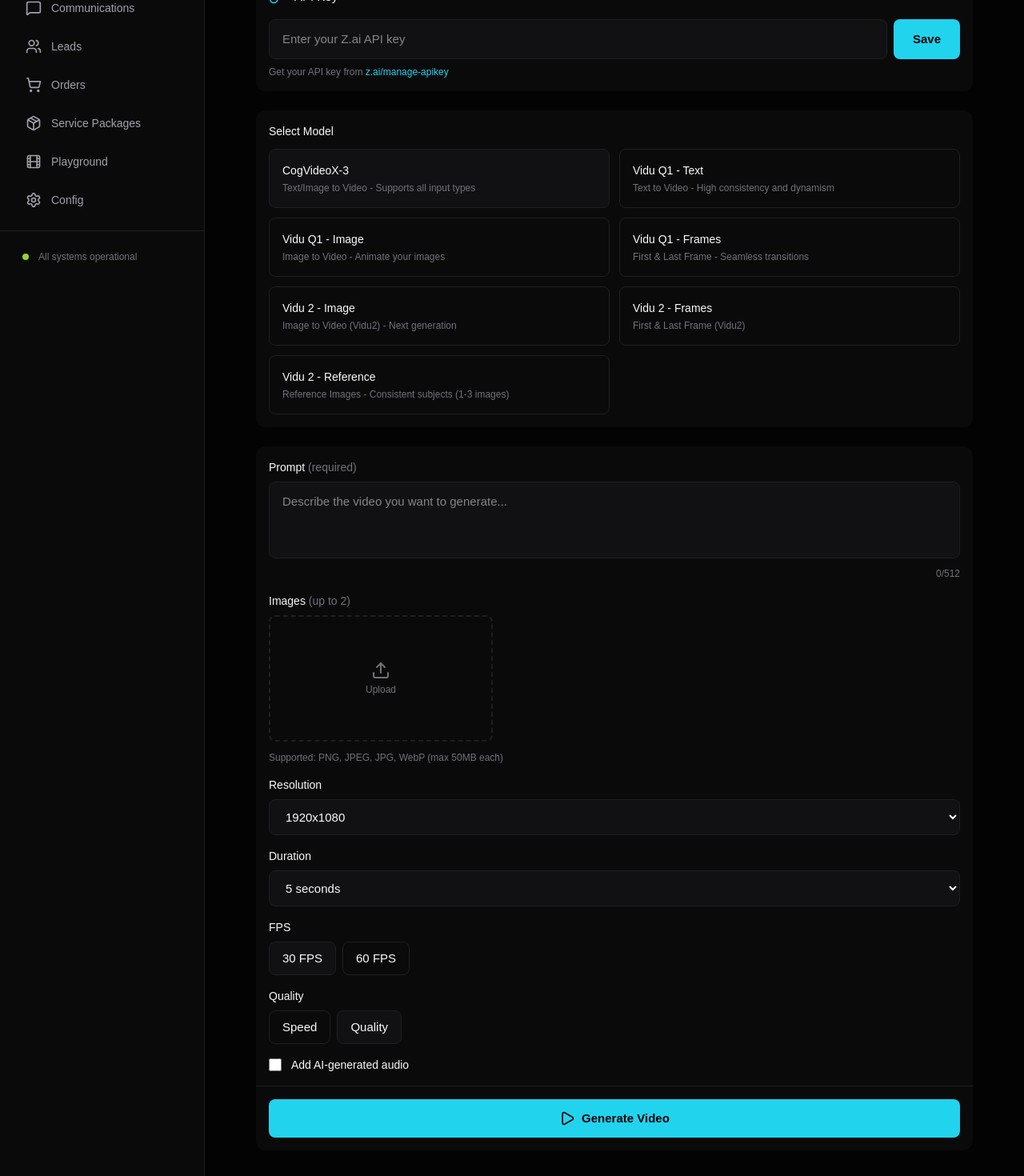
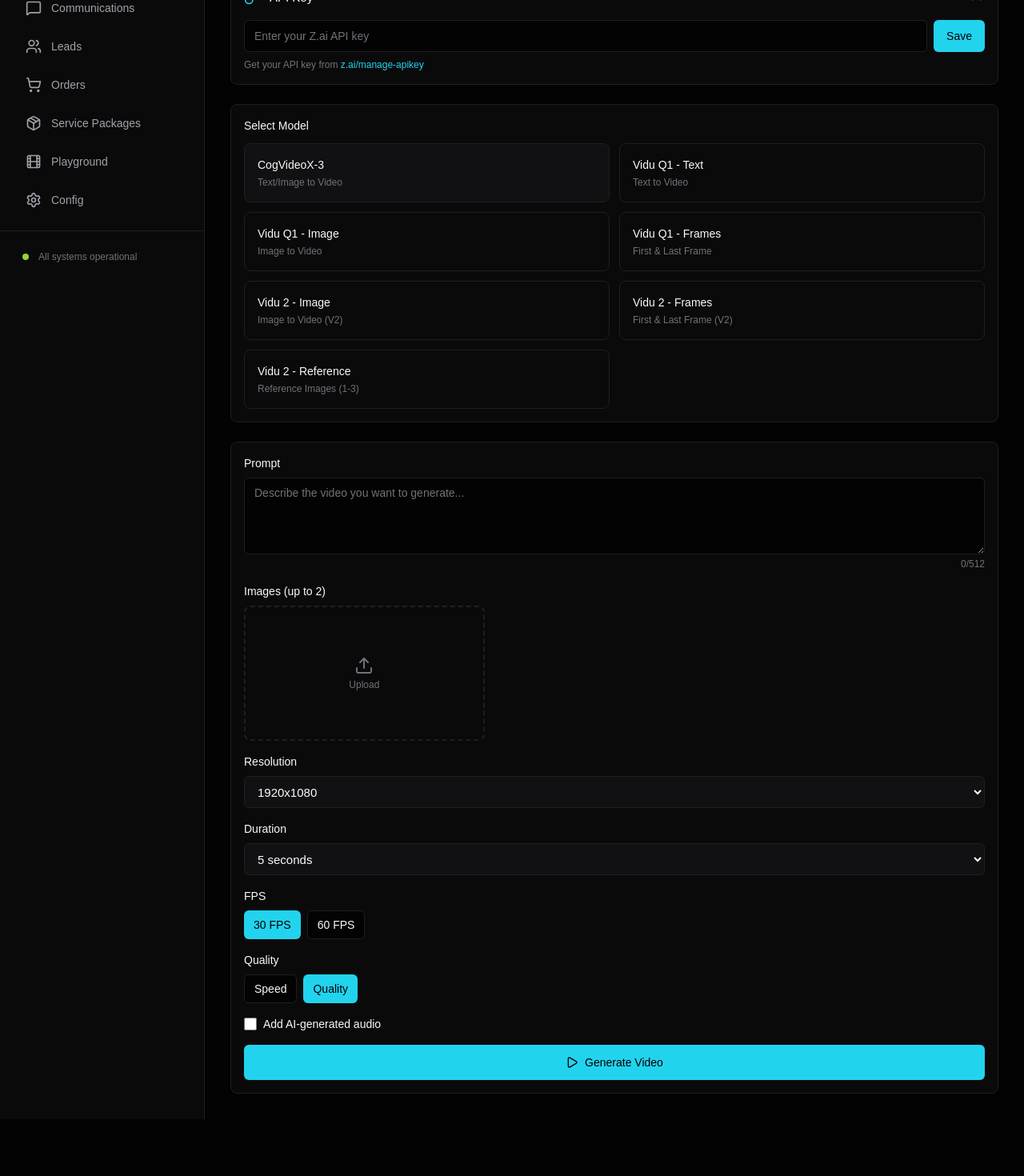
Before and after one commit to vtoool/automator, a Next.js app: page /dashboard/playground in a window 1280 px wide. Shown: the part 140-1610 px from the top of the page at 80% size. After the commit the page ends 1539 px from the top, so only its background shows below. Built offline with nearby package versions, Linux system fonts and the light colour scheme.

Commit message:
Rewrite playground page using UI components, fix click issue

```diff
--- a/app/dashboard/layout.tsx
+++ b/app/dashboard/layout.tsx
@@ -86,7 +86,7 @@
         )}
 
         {/* Main content */}
-        <main className="flex-1 min-h-screen" style={{ pointerEvents: 'auto' }}>
+        <main className="flex-1 min-h-screen z-20 relative">
           {children}
         </main>
       </div>
--- a/app/dashboard/playground/page.tsx
+++ b/app/dashboard/playground/page.tsx
@@ -1,8 +1,12 @@
 "use client"
 
 import { useState, useEffect, useRef } from 'react'
-import { Film, Key, Upload, Play, Download, Loader2, CheckCircle, XCircle, AlertCircle, ChevronDown, ChevronUp, Image as ImageIcon, X } from 'lucide-react'
-import { cn } from '@/lib/utils'
+import { Card } from '@/components/ui/card'
+import { Button } from '@/components/ui/button'
+import { Input } from '@/components/ui/input'
+import { Textarea } from '@/components/ui/textarea'
+import { Badge } from '@/components/ui/badge'
+import { Film, Key, Upload, Play, Download, Loader2, CheckCircle, XCircle, AlertCircle, ChevronDown, ChevronUp, X } from 'lucide-react'
 
 type ModelType = 'cogvideox-3' | 'viduq1-text' | 'viduq1-image' | 'viduq1-start-end' | 'vidu2-image' | 'vidu2-start-end' | 'vidu2-reference'
 
@@ -27,7 +31,7 @@
   {
     id: 'cogvideox-3',
     name: 'CogVideoX-3',
-    description: 'Text/Image to Video - Supports all input types',
+    description: 'Text/Image to Video',
     supportsImages: 2,
     supportsPrompt: true,
     supportsStyle: false,
@@ -43,7 +47,7 @@
   {
     id: 'viduq1-text',
     name: 'Vidu Q1 - Text',
-    description: 'Text to Video - High consistency and dynamism',
+    description: 'Text to Video',
     supportsImages: 0,
     supportsPrompt: true,
     supportsStyle: true,
@@ -59,7 +63,7 @@
   {
     id: 'viduq1-image',
     name: 'Vidu Q1 - Image',
-    description: 'Image to Video - Animate your images',
+    description: 'Image to Video',
     supportsImages: 1,
     supportsPrompt: true,
     supportsStyle: false,
@@ -75,7 +79,7 @@
   {
     id: 'viduq1-start-end',
     name: 'Vidu Q1 - Frames',
-    description: 'First & Last Frame - Seamless transitions',
+    description: 'First & Last Frame',
     supportsImages: 2,
     supportsPrompt: true,
     supportsStyle: false,
@@ -91,7 +95,7 @@
   {
     id: 'vidu2-image',
     name: 'Vidu 2 - Image',
-    description: 'Image to Video (Vidu2) - Next generation',
+    description: 'Image to Video (V2)',
     supportsImages: 1,
     supportsPrompt: true,
     supportsStyle: false,
@@ -107,7 +111,7 @@
   {
     id: 'vidu2-start-end',
     name: 'Vidu 2 - Frames',
-    description: 'First & Last Frame (Vidu2)',
+    description: 'First & Last Frame (V2)',
     supportsImages: 2,
     supportsPrompt: true,
     supportsStyle: false,
@@ -123,7 +127,7 @@
   {
     id: 'vidu2-reference',
     name: 'Vidu 2 - Reference',
-    description: 'Reference Images - Consistent subjects (1-3 images)',
+    description: 'Reference Images (1-3)',
     supportsImages: 3,
     supportsPrompt: true,
     supportsStyle: false,
@@ -155,7 +159,6 @@
   const [withAudio, setWithAudio] = useState(false)
   const [movement, setMovement] = useState<'auto' | 'small' | 'medium' | 'large'>('auto')
 
-  const [taskId, setTaskId] = useState<string | null>(null)
   const [taskStatus, setTaskStatus] = useState<'idle' | 'processing' | 'success' | 'fail'>('idle')
   const [videoUrl, setVideoUrl] = useState<string | null>(null)
   const [error, setError] = useState<string | null>(null)
@@ -203,7 +206,6 @@
     const files = e.target.files
     if (!files) return
 
-    const newImages: string[] = []
     const maxImages = selectedModel.supportsImages
 
     Array.from(files).slice(0, maxImages - images.length).forEach(file => {
@@ -234,16 +236,6 @@
     if (!apiKey) {
       setError('Please enter your API key first')
       setApiKeyExpanded(true)
-      return
-    }
-
-    if (selectedModel.supportsImages === 0 && !prompt.trim()) {
-      setError('Please enter a prompt')
-      return
-    }
-
-    if (selectedModel.supportsImages > 0 && images.length === 0 && !prompt.trim()) {
-      setError('Please enter a prompt or upload at least one image')
       return
     }
 
@@ -324,7 +316,6 @@
         throw new Error(data.message || 'Failed to submit generation request')
       }
 
-      setTaskId(data.id)
       setProgressMsg('Video is being generated... (this may take a few minutes)')
       startPolling(data.id)
     } catch (err) {
@@ -379,7 +370,6 @@
   }
 
   const resetForm = () => {
-    setTaskId(null)
     setTaskStatus('idle')
     setVideoUrl(null)
     setError(null)
@@ -392,9 +382,8 @@
   }
 
   return (
-    <div className="min-h-screen bg-[var(--bg-void)] p-6">
-      <div className="max-w-4xl mx-auto">
-        <div className="flex items-center gap-3 mb-8">
+    <div className="p-6 lg:p-8 space-y-6">
+      <div className="flex items-center gap-3">
         <div className="w-10 h-10 rounded-lg bg-gradient-to-br from-[var(--accent-cyan)] to-[var(--accent-magenta)] flex items-center justify-center">
           <Film className="h-5 w-5 text-black" />
         </div>
@@ -404,38 +393,34 @@
         </div>
       </div>
 
-        {/* API Key Section */}
-        <div className="card-gradient rounded-xl mb-6">
+      {/* API Key */}
+      <Card className="p-4">
         <button
           onClick={() => setApiKeyExpanded(!apiKeyExpanded)}
-            className="w-full flex items-center justify-between p-4 text-left"
+          className="w-full flex items-center justify-between text-left"
         >
           <div className="flex items-center gap-3">
             <Key className="h-5 w-5 text-[var(--accent-cyan)]" />
             <span className="font-medium">API Key</span>
-              {apiKey && <span className="badge-success">Saved</span>}
+            {apiKey && <Badge className="bg-[var(--accent-lime)]/20 text-[var(--accent-lime)]">Saved</Badge>}
           </div>
           {apiKeyExpanded ? <ChevronUp className="h-5 w-5" /> : <ChevronDown className="h-5 w-5" />}
         </button>
 
         {apiKeyExpanded && (
-            <div className="px-4 pb-4">
+          <div className="mt-4">
             <div className="flex gap-2">
-                <input
+              <Input
                 type="password"
                 value={apiKey}
                 onChange={(e) => setApiKey(e.target.value)}
                 placeholder="Enter your Z.ai API key"
-                  className="input-dark flex-1"
+                className="flex-1"
               />
               {apiKey ? (
-                  <button onClick={clearApiKey} className="btn-secondary px-4">
-                    Clear
-                  </button>
+                <Button variant="outline" onClick={clearApiKey}>Clear</Button>
               ) : (
-                  <button onClick={saveApiKey} className="btn-primary px-4">
-                    Save
-                  </button>
+                <Button onClick={saveApiKey}>Save</Button>
               )}
             </div>
             <p className="text-xs text-[var(--text-tertiary)] mt-2">
@@ -443,72 +428,58 @@
             </p>
           </div>
         )}
-        </div>
+      </Card>
 
       {/* Model Selection */}
-        <div className="card-gradient rounded-xl mb-6">
-          <div className="p-4">
+      <Card className="p-4">
         <label className="block text-sm font-medium mb-3">Select Model</label>
         <div className="grid grid-cols-1 md:grid-cols-2 gap-3">
           {MODELS.map((model) => (
             <button
               key={model.id}
               onClick={() => setSelectedModel(model)}
-                  className={cn(
-                    "p-4 rounded-lg border text-left transition-all duration-150",
+              className={`p-4 rounded-lg border text-left transition-all ${
                 selectedModel.id === model.id
                   ? "border-[var(--accent-cyan)] bg-[var(--bg-elevated)]"
                   : "border-[var(--border-subtle)] hover:border-[var(--border-default)]"
-                  )}
+              }`}
             >
               <div className="font-medium text-sm">{model.name}</div>
               <div className="text-xs text-[var(--text-tertiary)] mt-1">{model.description}</div>
             </button>
           ))}
         </div>
-          </div>
-        </div>
+      </Card>
 
-        {/* Generation Form */}
-        <div className="card-gradient rounded-xl mb-6">
-          <div className="p-4 space-y-4">
+      {/* Form */}
+      <Card className="p-4 space-y-4">
         {/* Prompt */}
         <div>
-              <label className="block text-sm font-medium mb-2">
-                Prompt {selectedModel.supportsPrompt && <span className="text-[var(--text-tertiary)]">(required)</span>}
-              </label>
-              <textarea
+          <label className="block text-sm font-medium mb-2">Prompt</label>
+          <Textarea
             value={prompt}
             onChange={(e) => setPrompt(e.target.value)}
             placeholder="Describe the video you want to generate..."
-                className="input-dark w-full h-24 resize-none"
+            className="h-24"
             maxLength={512}
           />
           <div className="text-xs text-[var(--text-tertiary)] mt-1 text-right">{prompt.length}/512</div>
         </div>
 
-            {/* Image Upload */}
+        {/* Images */}
         {selectedModel.supportsImages > 0 && (
           <div>
-                <label className="block text-sm font-medium mb-2">
-                  Images {selectedModel.supportsImages > 1 && <span className="text-[var(--text-tertiary)]">(up to {selectedModel.supportsImages})</span>}
-                </label>
+            <label className="block text-sm font-medium mb-2">Images (up to {selectedModel.supportsImages})</label>
             <div className="grid grid-cols-3 gap-3 mb-3">
               {images.map((img, idx) => (
-                    <div key={idx} className="relative aspect-video bg-[var(--bg-elevated)] rounded-lg overflow-hidden group">
+                <div key={idx} className="relative aspect-video bg-[var(--bg-elevated)] rounded-lg overflow-hidden">
                   <img src={img} alt={`Upload ${idx + 1}`} className="w-full h-full object-cover" />
                   <button
                     onClick={() => removeImage(idx)}
-                        className="absolute top-1 right-1 p-1 bg-black/50 rounded-full opacity-0 group-hover:opacity-100 transition-opacity"
+                    className="absolute top-1 right-1 p-1 bg-black/50 rounded-full"
                   >
                     <X className="h-3 w-3" />
                   </button>
-                      {idx === 0 && selectedModel.supportsImages === 2 && (
-                        <div className="absolute bottom-1 left-1 text-[10px] bg-black/50 px-2 py-0.5 rounded">First</div>
-                      )}
-                      {idx === 1 && selectedModel.supportsImages === 2 && (
-                        <div className="absolute bottom-1 left-1 text-[10px] bg-black/50 px-2 py-0.5 rounded">Last</div>
-                      )}
                 </div>
               ))}
               {images.length < selectedModel.supportsImages && (
@@ -529,9 +500,6 @@
               onChange={handleFileSelect}
               className="hidden"
             />
-                <p className="text-xs text-[var(--text-tertiary)]">
-                  Supported: PNG, JPEG, JPG, WebP (max 50MB each)
-                </p>
           </div>
         )}
 
@@ -540,50 +508,39 @@
           <div>
             <label className="block text-sm font-medium mb-2">Style</label>
             <div className="flex gap-2">
-                  <button
+              <Button
+                variant={style === 'general' ? 'default' : 'outline'}
+                size="sm"
                 onClick={() => setStyle('general')}
-                    className={cn(
-                      "px-4 py-2 rounded-lg border transition-all",
-                      style === 'general'
-                        ? "border-[var(--accent-cyan)] bg-[var(--bg-elevated)]"
-                        : "border-[var(--border-subtle)] hover:border-[var(--border-default)]"
-                    )}
               >
                 General
-                  </button>
-                  <button
+              </Button>
+              <Button
+                variant={style === 'anime' ? 'default' : 'outline'}
+                size="sm"
                 onClick={() => setStyle('anime')}
-                    className={cn(
-                      "px-4 py-2 rounded-lg border transition-all",
-                      style === 'anime'
-                        ? "border-[var(--accent-cyan)] bg-[var(--bg-elevated)]"
-                        : "border-[var(--border-subtle)] hover:border-[var(--border-default)]"
-                    )}
               >
                 Anime
-                  </button>
+              </Button>
             </div>
           </div>
         )}
 
-            {/* Movement Amplitude */}
+        {/* Movement */}
         {selectedModel.supportsMovement && (
           <div>
-                <label className="block text-sm font-medium mb-2">Movement Amplitude</label>
+            <label className="block text-sm font-medium mb-2">Movement</label>
             <div className="flex flex-wrap gap-2">
               {(['auto', 'small', 'medium', 'large'] as const).map((m) => (
-                    <button
+                <Button
                   key={m}
+                  variant={movement === m ? 'default' : 'outline'}
+                  size="sm"
                   onClick={() => setMovement(m)}
-                      className={cn(
-                        "px-4 py-2 rounded-lg border transition-all capitalize",
-                        movement === m
-                          ? "border-[var(--accent-cyan)] bg-[var(--bg-elevated)]"
-                          : "border-[var(--border-subtle)] hover:border-[var(--border-default)]"
-                      )}
+                  className="capitalize"
                 >
                   {m}
-                    </button>
+                </Button>
               ))}
             </div>
           </div>
@@ -595,7 +552,7 @@
           <select
             value={size}
             onChange={(e) => setSize(e.target.value)}
-                className="input-dark w-full"
+            className="w-full h-10 px-3 rounded-md border border-[var(--border-default)] bg-[var(--bg-elevated)] text-[var(--text-primary)]"
           >
             {selectedModel.sizes.map((s) => (
               <option key={s} value={s}>{s}</option>
@@ -609,18 +566,14 @@
             <label className="block text-sm font-medium mb-2">Aspect Ratio</label>
             <div className="flex gap-2">
               {selectedModel.aspects.map((a) => (
-                    <button
+                <Button
                   key={a}
+                  variant={aspectRatio === a ? 'default' : 'outline'}
+                  size="sm"
                   onClick={() => setAspectRatio(a)}
-                      className={cn(
-                        "px-4 py-2 rounded-lg border transition-all",
-                        aspectRatio === a
-                          ? "border-[var(--accent-cyan)] bg-[var(--bg-elevated)]"
-                          : "border-[var(--border-subtle)] hover:border-[var(--border-default)]"
-                      )}
                 >
                   {a}
-                    </button>
+                </Button>
               ))}
             </div>
           </div>
@@ -633,7 +586,7 @@
             <select
               value={duration}
               onChange={(e) => setDuration(Number(e.target.value))}
-                  className="input-dark w-full"
+              className="w-full h-10 px-3 rounded-md border border-[var(--border-default)] bg-[var(--bg-elevated)] text-[var(--text-primary)]"
             >
               <option value={4}>4 seconds</option>
               <option value={5}>5 seconds</option>
@@ -648,50 +601,50 @@
             <div>
               <label className="block text-sm font-medium mb-2">FPS</label>
               <div className="flex gap-2">
-                    {[30, 60].map((f) => (
-                      <button
-                        key={f}
-                        onClick={() => setFps(f)}
-                        className={cn(
-                          "px-4 py-2 rounded-lg border transition-all",
-                          fps === f
-                            ? "border-[var(--accent-cyan)] bg-[var(--bg-elevated)]"
-                            : "border-[var(--border-subtle)] hover:border-[var(--border-default)]"
-                        )}
+                <Button
+                  variant={fps === 30 ? 'default' : 'outline'}
+                  size="sm"
+                  onClick={() => setFps(30)}
                 >
-                        {f} FPS
-                      </button>
-                    ))}
+                  30 FPS
+                </Button>
+                <Button
+                  variant={fps === 60 ? 'default' : 'outline'}
+                  size="sm"
+                  onClick={() => setFps(60)}
+                >
+                  60 FPS
+                </Button>
               </div>
             </div>
 
             <div>
               <label className="block text-sm font-medium mb-2">Quality</label>
               <div className="flex gap-2">
-                    {(['speed', 'quality'] as const).map((q) => (
-                      <button
-                        key={q}
-                        onClick={() => setQuality(q)}
-                        className={cn(
-                          "px-4 py-2 rounded-lg border transition-all capitalize",
-                          quality === q
-                            ? "border-[var(--accent-cyan)] bg-[var(--bg-elevated)]"
-                            : "border-[var(--border-subtle)] hover:border-[var(--border-default)]"
-                        )}
+                <Button
+                  variant={quality === 'speed' ? 'default' : 'outline'}
+                  size="sm"
+                  onClick={() => setQuality('speed')}
                 >
-                        {q}
-                      </button>
-                    ))}
+                  Speed
+                </Button>
+                <Button
+                  variant={quality === 'quality' ? 'default' : 'outline'}
+                  size="sm"
+                  onClick={() => setQuality('quality')}
+                >
+                  Quality
+                </Button>
               </div>
             </div>
 
-                <div className="flex items-center gap-3">
+            <div className="flex items-center gap-2">
               <input
                 type="checkbox"
                 id="withAudio"
                 checked={withAudio}
                 onChange={(e) => setWithAudio(e.target.checked)}
-                    className="w-4 h-4 rounded border-[var(--border-default)] bg-[var(--bg-elevated)] text-[var(--accent-cyan)] focus:ring-[var(--accent-cyan)]"
+                className="w-4 h-4"
               />
               <label htmlFor="withAudio" className="text-sm">Add AI-generated audio</label>
             </div>
@@ -700,45 +653,42 @@
 
         {/* Vidu with audio */}
         {selectedModel.supportsAudio && selectedModel.id !== 'cogvideox-3' && (
-              <div className="flex items-center gap-3">
+          <div className="flex items-center gap-2">
             <input
               type="checkbox"
               id="withAudioVidu"
               checked={withAudio}
               onChange={(e) => setWithAudio(e.target.checked)}
-                  className="w-4 h-4 rounded border-[var(--border-default)] bg-[var(--bg-elevated)] text-[var(--accent-cyan)] focus:ring-[var(--accent-cyan)]"
+              className="w-4 h-4"
             />
             <label htmlFor="withAudioVidu" className="text-sm">Add background music</label>
           </div>
         )}
-          </div>
 
         {/* Generate Button */}
-          <div className="p-4 border-t border-[var(--border-subtle)]">
-            <button
+        <Button
           onClick={generateVideo}
           disabled={taskStatus === 'processing'}
-              className="w-full btn-primary flex items-center justify-center gap-2 disabled:opacity-50 disabled:cursor-not-allowed"
+          className="w-full"
+          size="lg"
         >
           {taskStatus === 'processing' ? (
             <>
-                  <Loader2 className="h-5 w-5 animate-spin" />
+              <Loader2 className="h-4 w-4 mr-2 animate-spin" />
               Generating...
             </>
           ) : (
             <>
-                  <Play className="h-5 w-5" />
+              <Play className="h-4 w-4 mr-2" />
               Generate Video
             </>
           )}
-            </button>
-          </div>
-        </div>
+        </Button>
+      </Card>
 
-        {/* Status / Result */}
+      {/* Status */}
       {taskStatus !== 'idle' && (
-          <div className="card-gradient rounded-xl">
-            <div className="p-4">
+        <Card className="p-4">
           {taskStatus === 'processing' && (
             <div className="flex items-center gap-3">
               <Loader2 className="h-5 w-5 text-[var(--accent-cyan)] animate-spin" />
@@ -764,13 +714,10 @@
                     className="w-full rounded-lg bg-black"
                     playsInline
                   />
-                      <button
-                        onClick={downloadVideo}
-                        className="w-full btn-secondary flex items-center justify-center gap-2"
-                      >
-                        <Download className="h-4 w-4" />
+                  <Button onClick={downloadVideo} className="w-full">
+                    <Download className="h-4 w-4 mr-2" />
                     Download Video
-                      </button>
+                  </Button>
                 </div>
               )}
             </div>
@@ -786,25 +733,25 @@
             </div>
           )}
 
-              {/* Reset Button */}
-              <button
+          <Button
+            variant="link"
             onClick={resetForm}
-                className="mt-4 text-sm text-[var(--text-secondary)] hover:text-[var(--accent-cyan)]"
+            className="mt-4 text-[var(--text-secondary)]"
           >
             Generate another video
-              </button>
-            </div>
-          </div>
+          </Button>
+        </Card>
       )}
 
-        {/* Error Display */}
+      {/* Error */}
       {error && taskStatus !== 'fail' && (
-          <div className="mt-4 p-4 rounded-xl bg-[var(--accent-red)]/10 border border-[var(--accent-red)]/30 flex items-center gap-3">
+        <Card className="p-4 border-[var(--accent-red)] bg-[var(--accent-red)]/10">
+          <div className="flex items-center gap-3">
             <AlertCircle className="h-5 w-5 text-[var(--accent-red)]" />
             <span className="text-sm text-[var(--accent-red)]">{error}</span>
           </div>
+        </Card>
       )}
-      </div>
     </div>
   )
 }
```
Lines whose indentation alone changed are shown as unchanged.
